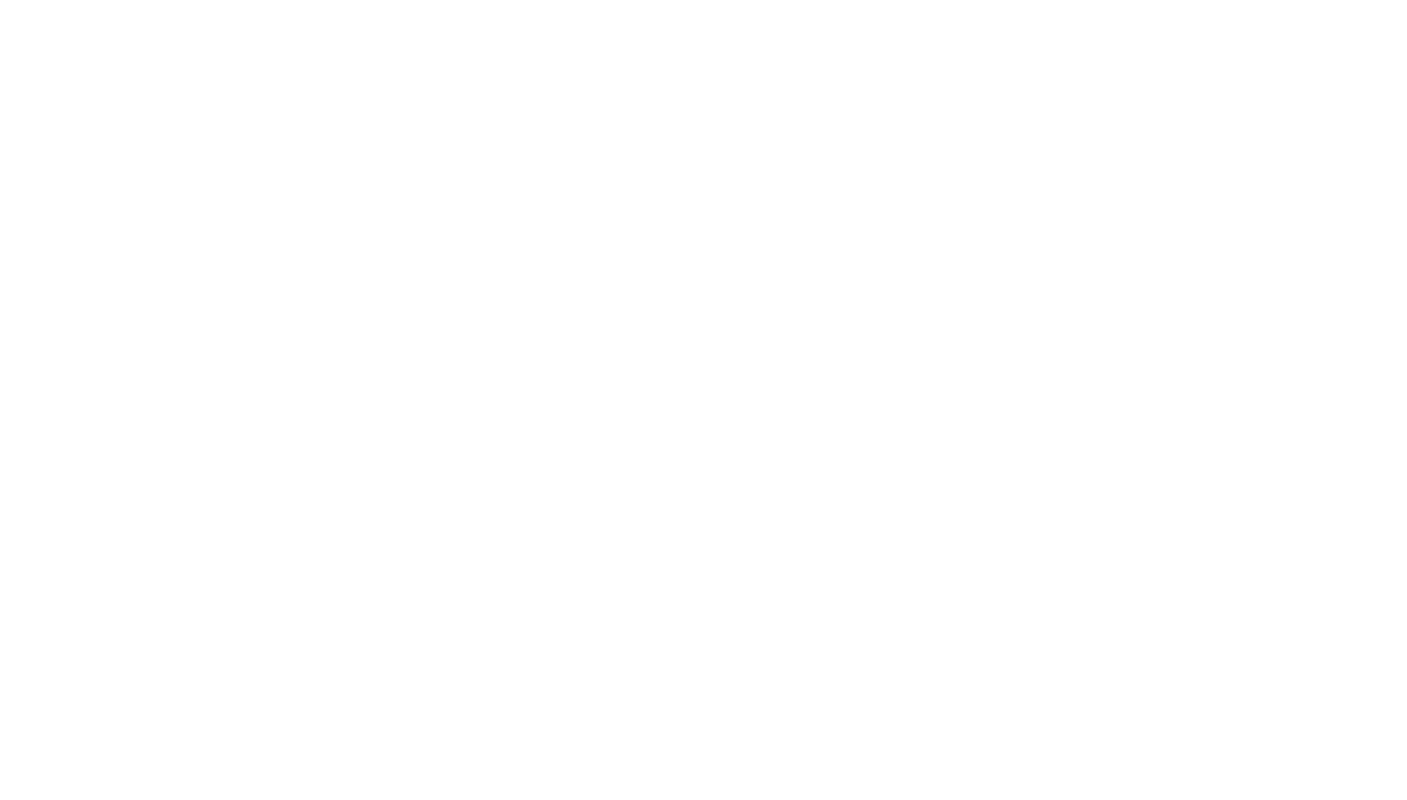
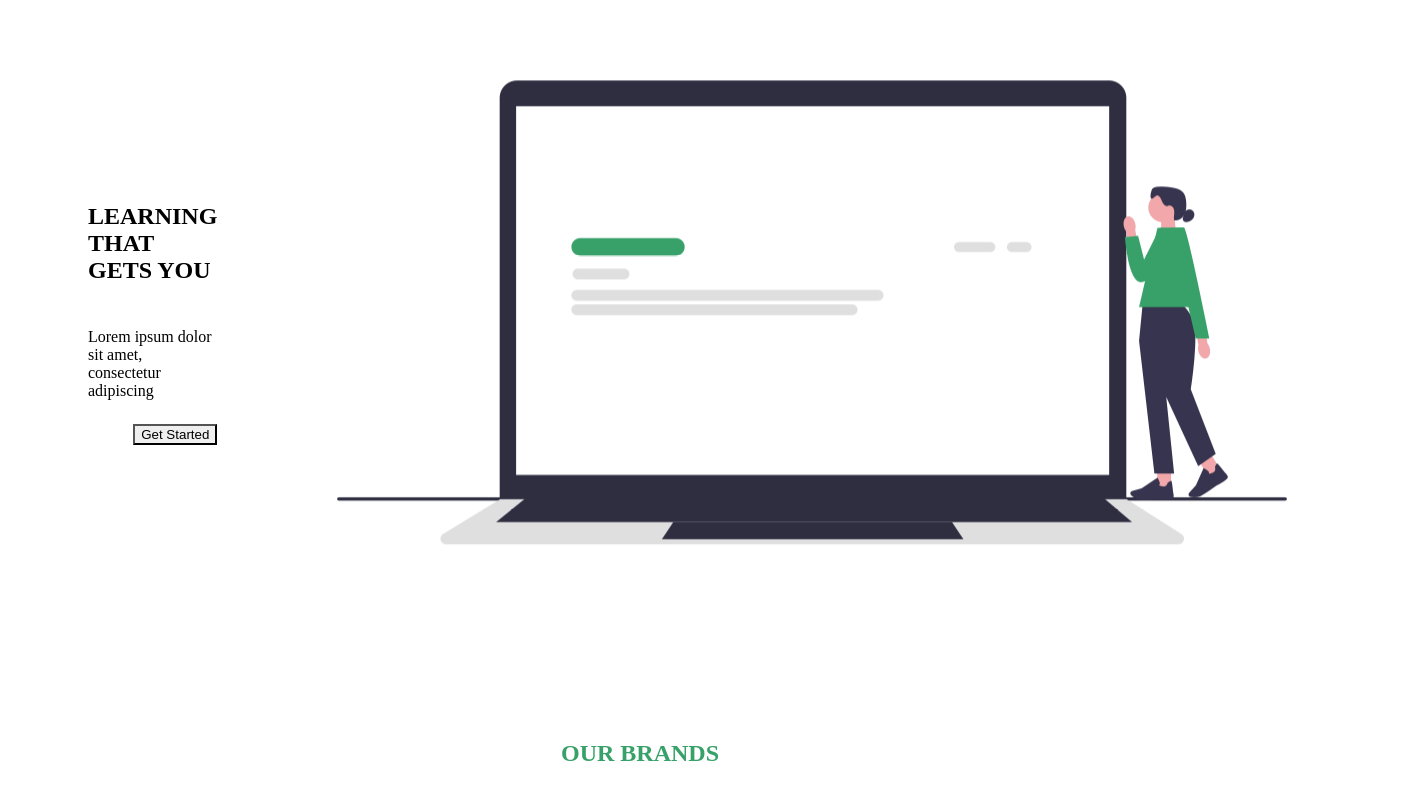
Before and after one commit to rinku-kr/course-web-app, a React (Create React App) app in the folder course-frontend/: page / in a window 1280 px wide. Shown: the part 94-894 px from the top of the page, 1407 px wide, since content can reach past the window. Before the commit the page ends 800 px from the top, so only its background shows below. Built offline with nearby package versions, Linux system fonts and the light colour scheme; the HTML template or start-up script is replaced by a standard one.

Commit message:
Creating home page

```diff
--- a/course-frontend/src/App.js
+++ b/course-frontend/src/App.js
@@ -1,6 +1,6 @@
 import React from 'react';
 import { BrowserRouter as Router, Route, Routes } from 'react-router-dom';
-import Home from './components/Home/Home.jsx';
+import Home from './components/home/Home.jsx';
 
 function App() {
   return (
--- a/course-frontend/src/components/Home/Home.jsx
+++ b/course-frontend/src/components/Home/Home.jsx
@@ -1,7 +1,81 @@
 import React from 'react';
+import {
+  Heading,
+  Stack,
+  VStack,
+  Text,
+  Link,
+  Button,
+  Image,
+  Box,
+  HStack,
+} from '@chakra-ui/react';
+import './home.css';
+import logo from '../../assets/images/logo.png';
+import { CgGoogle, CgYoutube } from 'react-icons/cg';
+import { SiCoursera, SiUdemy } from 'react-icons/si';
+import { DiAws } from 'react-icons/di';
+import video from '../../assets/videos/video.mp4';
 
 const Home = () => {
-  return <div>Home</div>;
+  return (
+    <section className="home">
+      <div className="container">
+        <Stack
+          direction={['column', 'row']}
+          justifyContent={['center', 'space-between']}
+          alignItems="center"
+          height="100%"
+          spacing={['16', '39']}
+        >
+          <VStack width={'full'} alignItems={['center', 'flex-end']}>
+            <Heading children="LEARNING THAT GETS YOU" size={'2xl'} />
+            <Text children="Lorem ipsum dolor sit amet, consectetur adipiscing" />
+            <Link to="/courses">
+              <Button size={'lg'} colorScheme="green">
+                Get Started
+              </Button>
+            </Link>
+          </VStack>
+          <Image
+            className="vector-logo"
+            boxSize={'md'}
+            src={logo}
+            objectFit={'contain'}
+          />
+        </Stack>
+      </div>
+      <Box padding={'6'} bg={'blackAlpha.900'}>
+        <Heading
+          children="OUR BRANDS"
+          textAlign={'center'}
+          fontFamily="body"
+          color={'#38A169'}
+        />
+        <HStack
+          className="brands-icons"
+          justifyContent={'space-evenly'}
+          marginTop={'10'}
+        >
+          <CgGoogle />
+          <CgYoutube />
+          <SiCoursera />
+          <SiUdemy />
+          <DiAws />
+        </HStack>
+      </Box>
+      <div className="container-video">
+        <video
+          autoPlay={false}
+          src={video}
+          controls
+          controlsList="nodownload nofullscreen noremoteplayback"
+          disablePictureInPicture
+          disableRemotePlayback
+        ></video>
+      </div>
+    </section>
+  );
 };
 
 export default Home;
--- /dev/null
+++ b/course-frontend/src/components/Home/home.css
@@ -0,0 +1,50 @@
+.container {
+  height: 100vh;
+  padding: 5rem;
+  box-sizing: border-box;
+}
+.vector-logo {
+  /* filter: drop-shadow(0 40px 10px rgba(0, 0, 0, 0.3));
+   */
+  animation: vector-logo-animation 1s infinite ease-in-out alternate;
+}
+
+@keyframes vector-logo-animation {
+  to {
+    transform: translateY(-10px);
+  }
+}
+
+.brands-icons > svg {
+  color: #fff;
+  font-size: 3rem;
+  transition: color 0.5s;
+}
+.brands-icons > svg:hover {
+  color: #38a169;
+  cursor: pointer;
+}
+
+.container-video {
+  height: 100vh;
+  width: 100%;
+  display: flex;
+  justify-content: center;
+  align-items: center;
+}
+
+.container-video video {
+  border: 1px solid #000;
+  width: 60%;
+  border-radius: 5px;
+  outline: none;
+}
+
+@media screen and (max-width: 600px) {
+  .container-video {
+    height: unset;
+  }
+  .container-video video {
+    width: 100%;
+  }
+}
```
Also changed, not shown: course-frontend/src/assets/images/logo.png (added), 1 other file (tests, documents, lock files or other folders).
